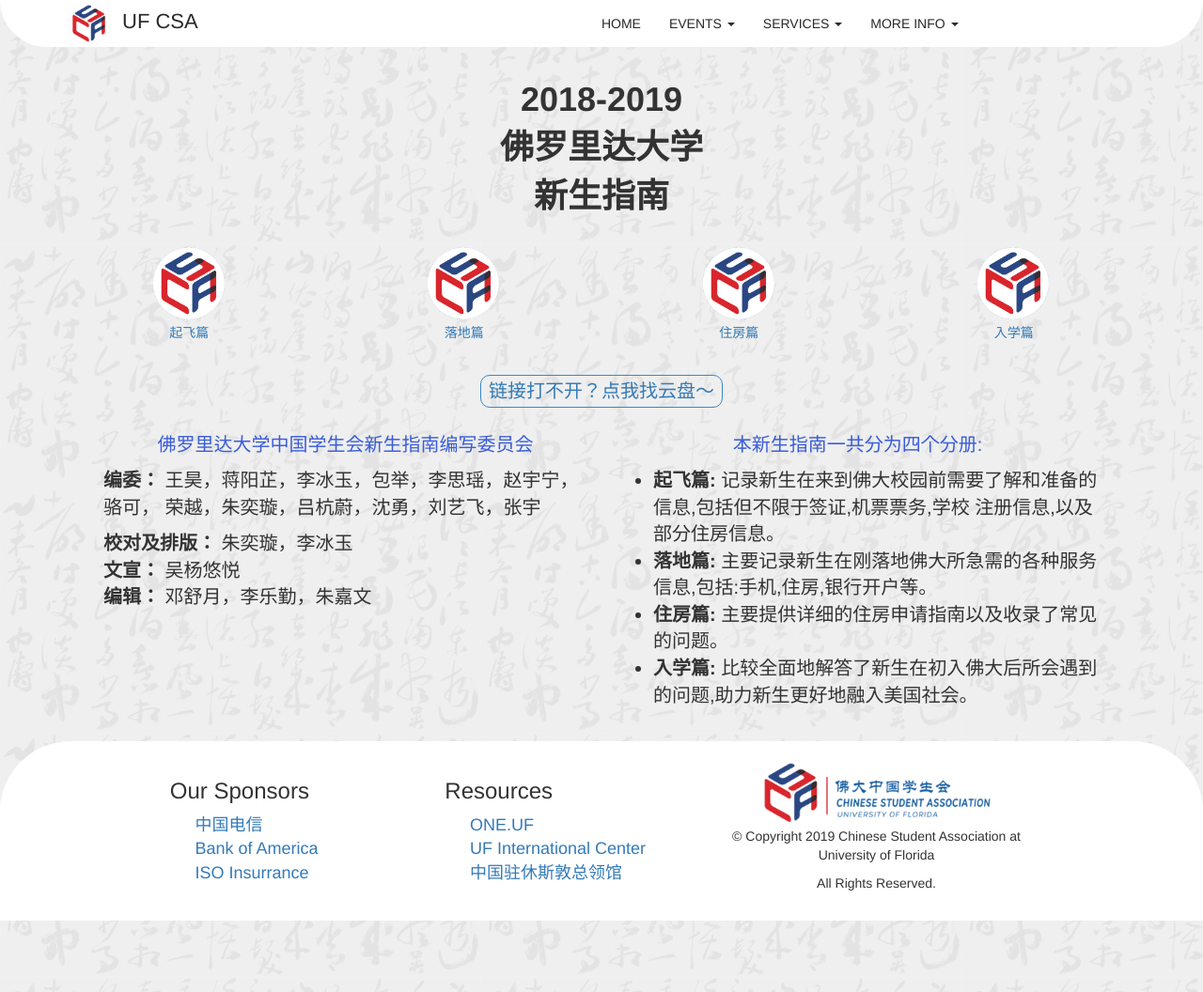
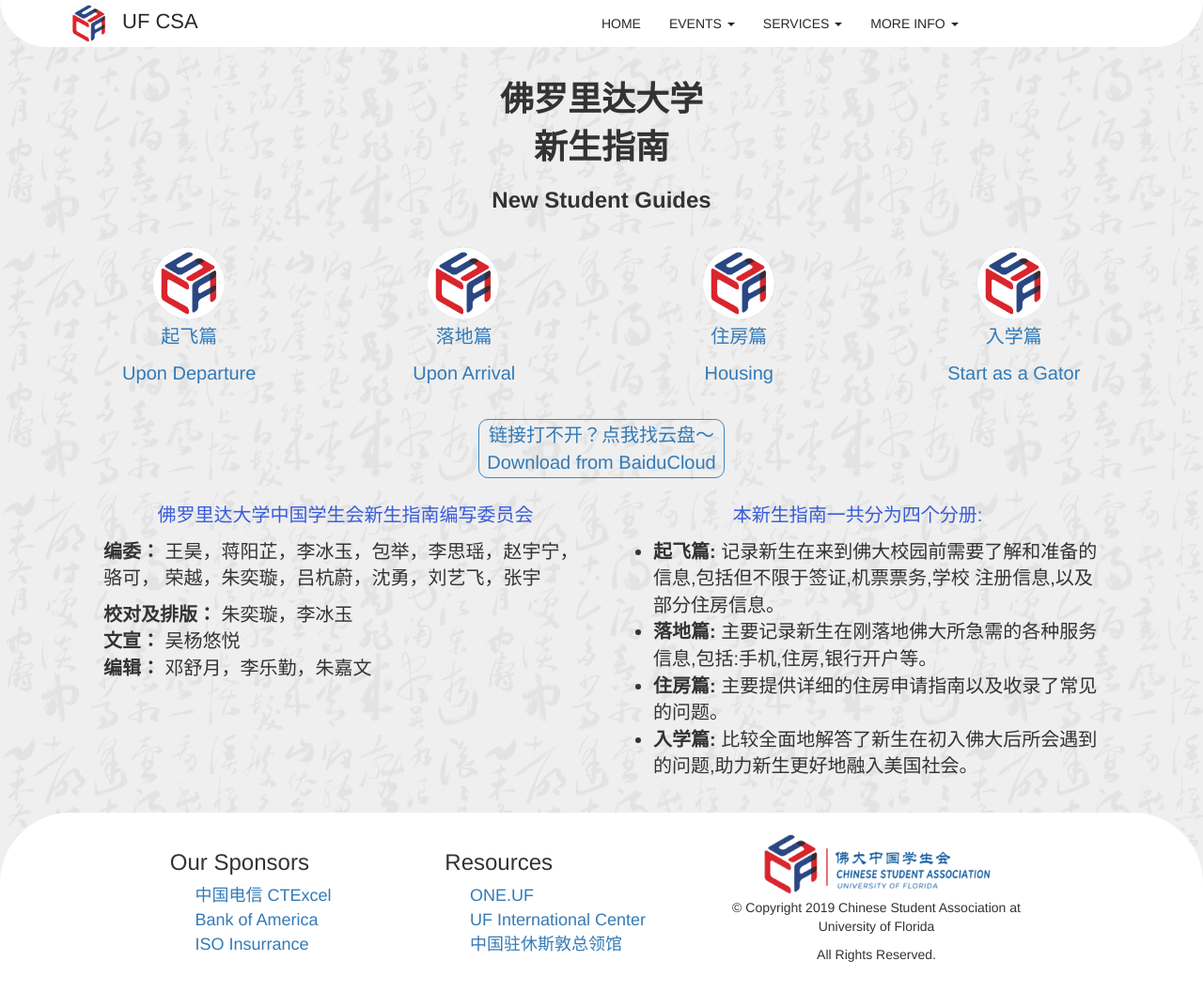
Before and after one commit to ufcsa/ufcsa.github.io, a Jekyll site: the page built from _pages/new_student.html, in a window 1280 px wide and 1056 px high. Shown: the whole window at 94% size. Built offline with Jekyll 4.4.1, drawn with Linux system fonts in a browser that asks for light colours; nearby versions of some CDN libraries.

```diff
--- a/_includes/footer.html
+++ b/_includes/footer.html
@@ -4,7 +4,7 @@
       <div class="col-sm-3 col-sm-offset-1">
         <h3>&nbsp;&nbsp;Our Sponsors</h3>
         <ul style="list-style-type:none; font-size: 18px">
-          <li><a href="https://www.ctexcel.us/" target="_blank">中国电信</a></li>
+          <li><a href="https://www.ctexcel.us/" target="_blank">中国电信 CTExcel</a></li>
           <li><a href="https://promo.bankofamerica.com/student-banking/zh-hans/" target="_blank">
             Bank of America</a></li>
           <li><a href="https://www.isoa.org/" target="_blank">ISO Insurrance</a></li>
--- a/_includes/header.html
+++ b/_includes/header.html
@@ -46,6 +46,7 @@
 							</a>
 							<ul class="dropdown-menu">
 								<li><a href="/about/social_media/">Social Media</a></li>
+								<li><a href="/about/csa/">More About Us</a></li>
 								<li><a href="/about/departments/">Departments</a></li>
 								<li><a href="/about/staff/">Staff Members</a></li>
 								<li><a href="/about/contact/">Contact Us</a></li>
--- a/_pages/departments.html
+++ b/_pages/departments.html
@@ -3,3 +3,6 @@ layout: default
 title: Departments
 permalink: /about/departments/
 ---
+<div style="text-align: center">
+  <img src="/assets/organization_structure.webp" />
+</div>
--- a/_pages/new_student.html
+++ b/_pages/new_student.html
@@ -5,41 +5,41 @@ permalink: /service/new_student/
 ---
 <div class="row">
   <div style="text-align:center; padding:25px 0px; font-size: 36px">
-    <strong style="margin-bottom: 10px">2018-2019</strong><br/>
     <strong style="margin-bottom: 10px">佛罗里达大学</strong><br/>
-    <strong style="margin-bottom: 10px">新生指南</strong>
+    <strong>新生指南</strong><br/>
+    <strong style="margin-bottom: 10px; font-size: 24px">New Student Guides</strong>
   </div>
 </div>
-<div class="row" style="margin-bottom:25px">
+<div class="row" style="margin-bottom:25px; font-size: 20px">
   <div class="col-xs-6 col-sm-3">
     <div style="text-align:center">
-      <a href="/assets/guides/departure.pdf" target="_blank">
+      <a class="a-nohover" href="/assets/guides/departure.pdf" target="_blank">
         <img src="/assets/logo/transp.png" width="85px" >
-        <p>起飞篇</p>
+        <p>起飞篇</p><p>Upon Departure</p>
       </a>
     </div>
   </div>
   <div class="col-xs-6 col-sm-3">
     <div style="text-align:center">
-      <a href="/assets/guides/arrival.pdf" target="_blank">
+      <a class="a-nohover" href="/assets/guides/arrival.pdf" target="_blank">
         <img src="/assets/logo/transp.png" width="85px" >
-        <p>落地篇</p>
+        <p>落地篇</p><p>Upon Arrival</p>
       </a>
     </div>
   </div>
   <div class="col-xs-6 col-sm-3">
     <div style="text-align:center">
-      <a href="/assets/guides/housing.pdf" target="_blank">
+      <a class="a-nohover" href="/assets/guides/housing.pdf" target="_blank">
         <img src="/assets/logo/transp.png" width="85px" >
-        <p>住房篇</p>
+        <p>住房篇</p><p>Housing</p>
       </a>
     </div>
   </div>
   <div class="col-xs-6 col-sm-3">
     <div style="text-align:center">
-      <a href="/assets/guides/atUF.pdf" target="_blank">
+      <a class="a-nohover" href="/assets/guides/atUF.pdf" target="_blank">
         <img src="/assets/logo/transp.png" width="85px" >
-        <p>入学篇</p>
+        <p>入学篇</p><p>Start as a Gator</p>
       </a>
     </div>
   </div>
@@ -48,7 +48,7 @@ permalink: /service/new_student/
   <div class="boxed">
     <a class="a-nohover"
     href="https://pan.baidu.com/s/1mlF1hbjZKumS2_hOXisG0g">
-      链接打不开？点我找云盘～</a>
+      链接打不开？点我找云盘～<br/>Download from BaiduCloud</a>
   </div>
 </div>
 <div class="row text-responsive" style="margin: 25px;">
--- a/_sass/_base.scss
+++ b/_sass/_base.scss
@@ -77,3 +77,6 @@ a.a-nohover {
   border-style:solid;
   border-color:#3588CC
 }
+.center-headers {
+  text-align: center;
+}
```
Also changed, not shown: _pages/about_us.html (added, +68 -0 lines), index.html (+6 -6 lines), assets/organization_structure.webp (added), assets/wechat_account.webp (added).
